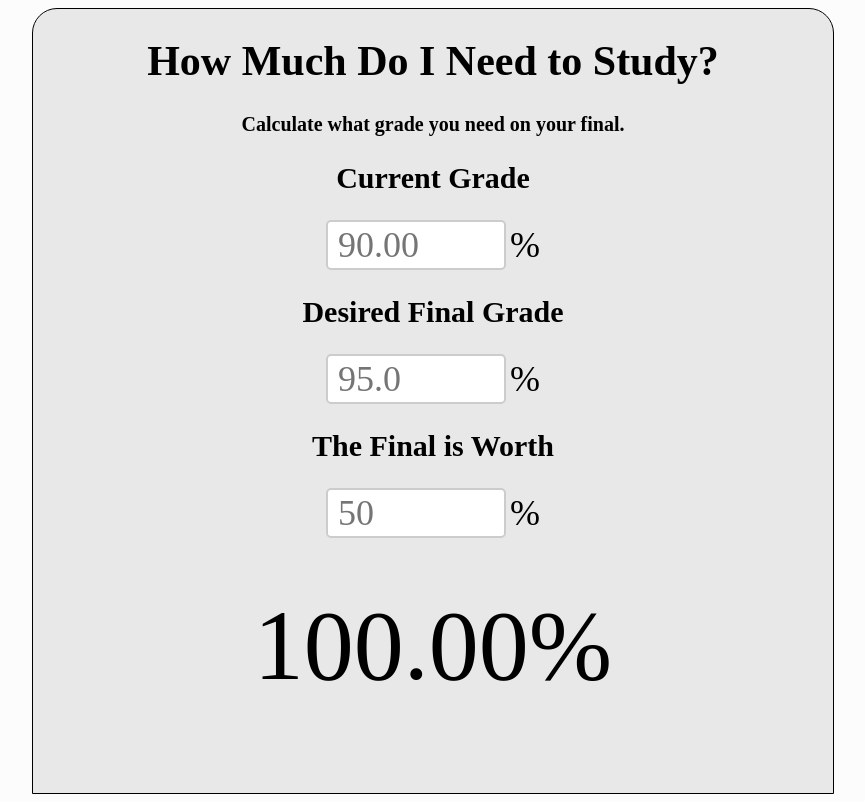
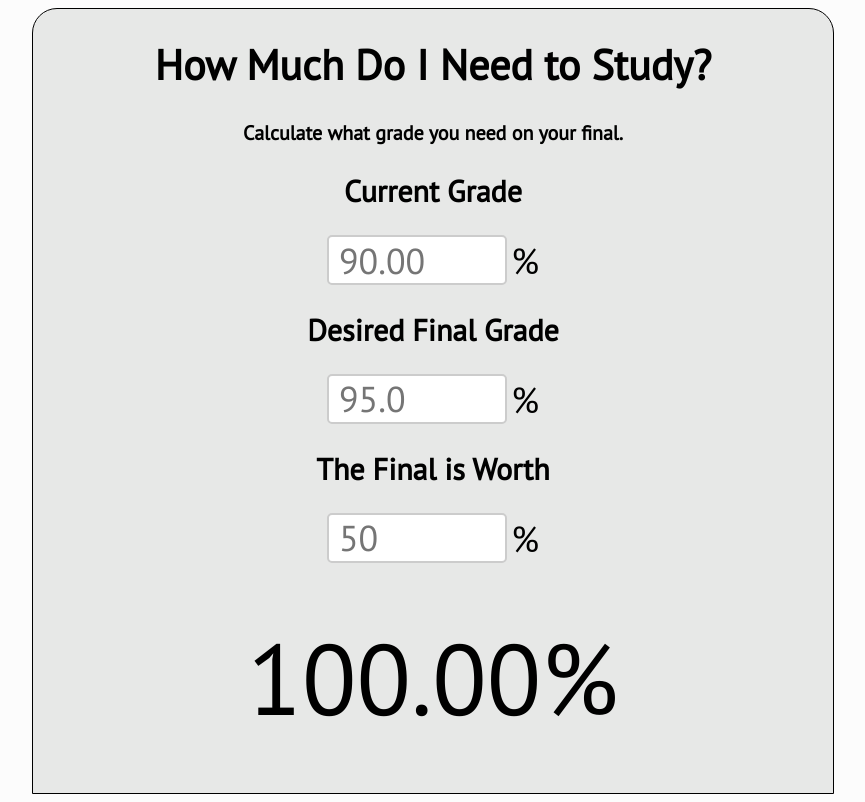
Before and after one commit to JonahR/finalgradecalculator, a plain HTML site: page index.html in a window 1280 px wide. Shown: the whole page, without its empty margins (207-1072 px from the left). Drawn offline with Linux system fonts and the light colour scheme.

Commit message:
Fixed fonts

```diff
--- a/index.html
+++ b/index.html
@@ -1,6 +1,7 @@
 <html>
   <head>
     <title>How Much Do I Need to Study?</title>
+     <link rel="stylesheet" type="text/css" href="http://fonts.googleapis.com/css?family=PT Sans">
     <link rel="stylesheet" type="text/css" href="style.css">
     <script src="script.js"></script>
   </head>
```
